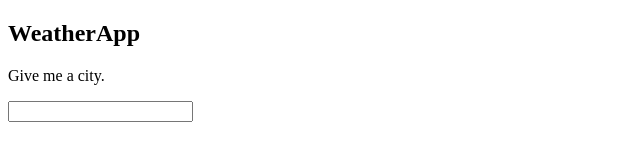
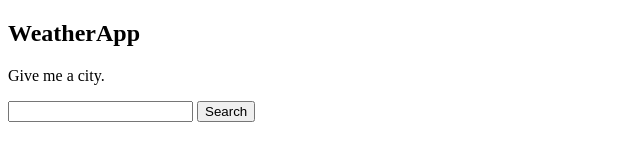
Before and after one commit to LunashaGit/weatherApp, a plain HTML site: page main/index.html in a window 1280 px wide. Shown: the whole page, without its empty margins (0-640 px from the left). Drawn offline with Linux system fonts and the light colour scheme.

Commit message:
Add Button

```diff
--- a/main/index.html
+++ b/main/index.html
@@ -13,6 +13,7 @@
             <h1 class="search__h1">WeatherApp</h1>
             <p class="search__p">Give me a city.</p>
             <input class="search__input" />
+            <button>Search</button>
         </section>
         <section class="main__section section__output output">
             <h2 class="output__h2"></h2>
```
